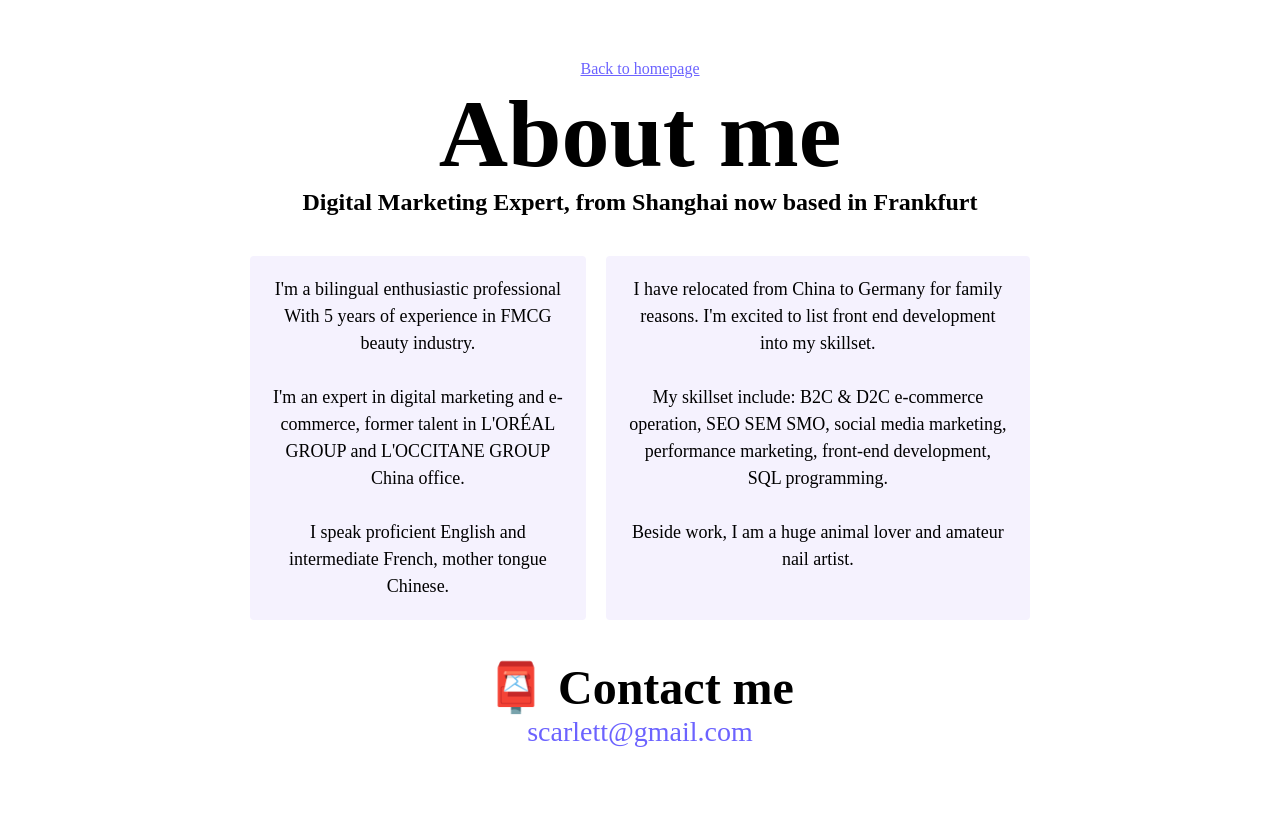
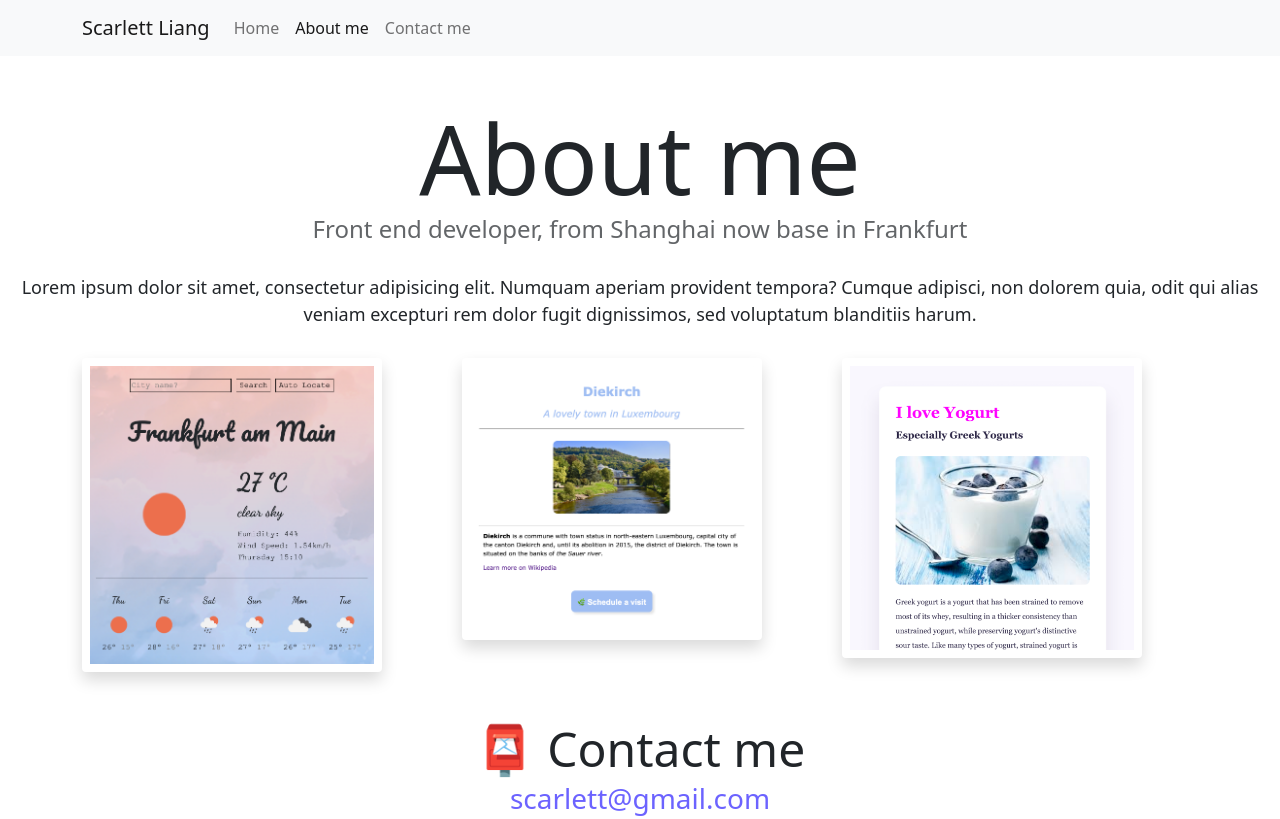
Before and after one commit to scarlett-liang/profile-project, a website: page about.html in a window 1280 px wide. Drawn offline with nearby package versions, Linux system fonts and the light colour scheme.

Commit message:
updated about page

```diff
--- a/about.html
+++ b/about.html
@@ -4,38 +4,86 @@
     <meta charset="UTF-8" />
     <meta name="viewport" content="width=device-width, initial-scale=1.0" />
     <meta http-equiv="X-UA-Compatible" content="ie=edge" />
-    <link href="src/about-style.css" rel="stylesheet" />
+    <link
+      href="https://cdn.jsdelivr.net/npm/bootstrap@5.0.2/dist/css/bootstrap.min.css"
+      rel="stylesheet"
+      integrity="sha384-EVSTQN3/azprG1Anm3QDgpJLIm9Nao0Yz1ztcQTwFspd3yD65VohhpuuCOmLASjC"
+      crossorigin="anonymous"
+    /><link href="src/about-style.css" rel="stylesheet" />
     <title>About me</title>
   </head>
   <body>
-    <a href="index.html" class="back">Back to homepage</a>
-    <h1>About me</h1>
-    <h2>Digital Marketing Expert, from Shanghai now based in Frankfurt</h2>
-    <div class="intro">
-      <p>
-        I'm a bilingual enthusiastic professional With 5 years of experience in
-        FMCG beauty industry.
-        <br /><br />
-        I'm an expert in digital marketing and e-commerce, former talent in
-        L'ORÉAL GROUP and L'OCCITANE GROUP China office.
-        <br /><br />
-        I speak proficient English and intermediate French, mother tongue
-        Chinese.
-      </p>
-      <p>
-        I have relocated from China to Germany for family reasons. I'm excited
-        to list front end development into my skillset.
-        <br /><br />
-        My skillset include: B2C & D2C e-commerce operation, SEO SEM SMO, social
-        media marketing, performance marketing, front-end development, SQL
-        programming.
-        <br /><br />
-        Beside work, I am a huge animal lover and amateur nail artist.
-      </p>
+    <nav class="navbar navbar-expand-lg navbar-light bg-light fixed-top">
+      <div class="container">
+        <a class="navbar-brand" href="index.html">Scarlett Liang</a>
+        <button
+          class="navbar-toggler"
+          type="button"
+          data-bs-toggle="collapse"
+          data-bs-target="#navbarNav"
+          aria-controls="navbarNav"
+          aria-expanded="false"
+          aria-label="Toggle navigation"
+        >
+          <span class="navbar-toggler-icon"></span>
+        </button>
+        <div class="collapse navbar-collapse" id="navbarNav">
+          <ul class="navbar-nav">
+            <li class="nav-item">
+              <a class="nav-link " aria-current="page" href="index.html"
+                >Home</a
+              >
+            </li>
+            <li class="nav-item">
+              <a class="nav-link active" href="about.html">About me</a>
+            </li>
+            <li class="nav-item">
+              <a class="nav-link" href="about.html#contactMe">Contact me</a>
+            </li>
+          </ul>
+        </div>
+      </div>
+    </nav>
+    <div class="wrapper">
+    <h1 class="text-center">About me</h1>
+    <h2 class="text-center">Front end developer, from Shanghai now base in Frankfurt</h2>
+    <p class="text-center intro">
+      Lorem ipsum dolor sit amet, consectetur adipisicing elit. Numquam aperiam provident tempora? Cumque adipisci, non dolorem quia, odit qui alias veniam excepturi rem dolor fugit dignissimos, sed voluptatum blanditiis harum.
+    </p>
+    <div class="container">
+      <div class="row">
+        <div class="col-md-4">
+          <img
+            src="img/weather-project-img.png"
+            alt="weather-project"
+            class="image img-fluid rounded p-2 shadow"
+          />
+        </div>
+        <div class="col-md-4">
+          <img
+            src="img/basic-project-img.png"
+            alt="basic-project"
+            class="image img-fluid rounded p-2 shadow"
+          />
+        </div>
+        <div class="col-md-4">
+          <img
+            src="img/yogurt-project-img.png"
+            alt="yogurt-project"
+            class="image img-fluid rounded p-2 shadow"
+          />
+        </div>
+        </div>
+      </div>
     </div>
-    <div id="contactMe">
-      <h3>📮 Contact me</h3>
+    <div id="contactMe" class="mt-5">
+      <h3 class="text-center">📮 Contact me</h3>
       <a href="mailto:scarlett@gmail.com" class="mail">scarlett@gmail.com</a>
     </div>
-  </body>
+    </div>
+  <script
+      src="https://cdn.jsdelivr.net/npm/bootstrap@5.0.2/dist/js/bootstrap.bundle.min.js"
+      integrity="sha384-MrcW6ZMFYlzcLA8Nl+NtUVF0sA7MsXsP1UyJoMp4YLEuNSfAP+JcXn/tWtIaxVXM"
+      crossorigin="anonymous"
+    ></script></body>
 </html>
--- a/src/about-style.css
+++ b/src/about-style.css
@@ -4,10 +4,9 @@
   --box-shadow: 0 5px 10px rgba(0, 0, 0, 0.3);
 }
 body {
-  text-align: center;
-  margin: 60px auto;
-  max-width: 800px;
+  color: #212529;
 }
+
 h1 {
   font-size: 96px;
   margin: 0;
@@ -15,32 +14,31 @@ h1 {
 h2 {
   font-size: 24px;
   margin: 0;
+  opacity: 0.7;
 }
 h3 {
   font-size: 48px;
   margin: 0;
 }
+.wrapper {
+  margin-top: 100px;
+}
 .intro {
-  display: flex;
-  margin: 30px 0;
-}
-.intro p {
-  margin: 10px;
-}
-p {
-  background: var(--secondary-color);
-  padding: 20px;
-  border-radius: 4px;
+  margin: 30px 10px;
   font-size: 18px;
   line-height: 1.5;
-  text-align: center;
 }
+
 .mail {
   display: flex;
   justify-content: center;
   color: var(--primary-color);
   font-size: 28px;
   text-decoration: none;
+}
+.image {
+  max-width: 300px;
+  height: auto;
 }
 .mail:hover {
   text-decoration: underline;
--- a/src/index-style.css
+++ b/src/index-style.css
@@ -3,7 +3,9 @@
   --secondary-color: #f5f2fe;
   --box-shadow: 0 5px 10px rgba(0, 0, 0, 0.3);
 }
-
+body {
+  color: #212529;
+}
 h1 {
   font-size: 48px;
   margin: 0;
@@ -15,6 +17,7 @@ h2 {
 h3 {
   font-size: 24px;
   margin: 0;
+  opacity: 0.7;
 }
 
 .wrapper {
```
Also changed, not shown: index.html (+3 -3 lines).
